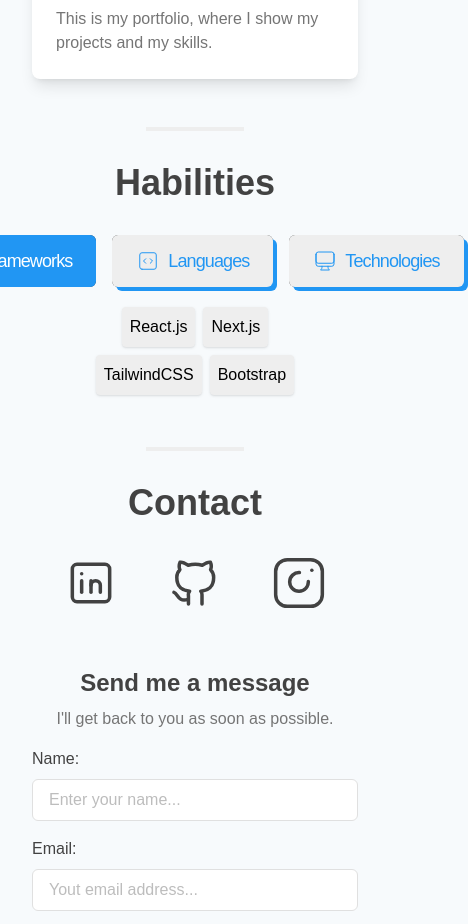
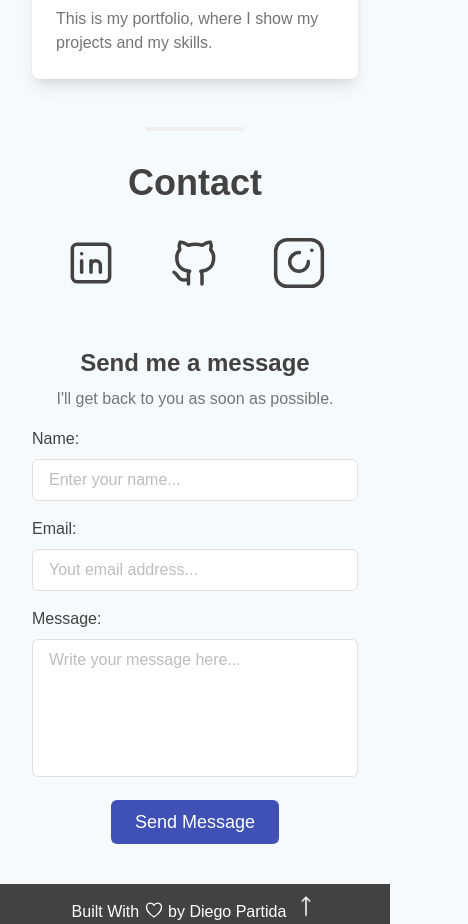
Before and after one commit to diegopartida22/diego-portfolio, a React (Create React App) app: page / in a window 390 px wide. Shown: the part 4240-5164 px from the top of the page, 468 px wide, since content can reach past the window. Built offline with nearby package versions, Linux system fonts and the light colour scheme.

Commit message:
Edit habilities

```diff
--- a/src/components/Habilities.js
+++ b/src/components/Habilities.js
@@ -35,7 +35,7 @@ function Habilities() {
   };
 
   return (
-    <div className="mt-12" id="habilities">
+    <div className="mt-12 hidden sm:block" id="habilities">
       <hr className="border-2 border-gray-200 w-1/4 mx-auto" />
       <h1 className="text-4xl sm:text-5xl font-bold text-gray-800 flex justify-center mt-8">
         Habilities
```
